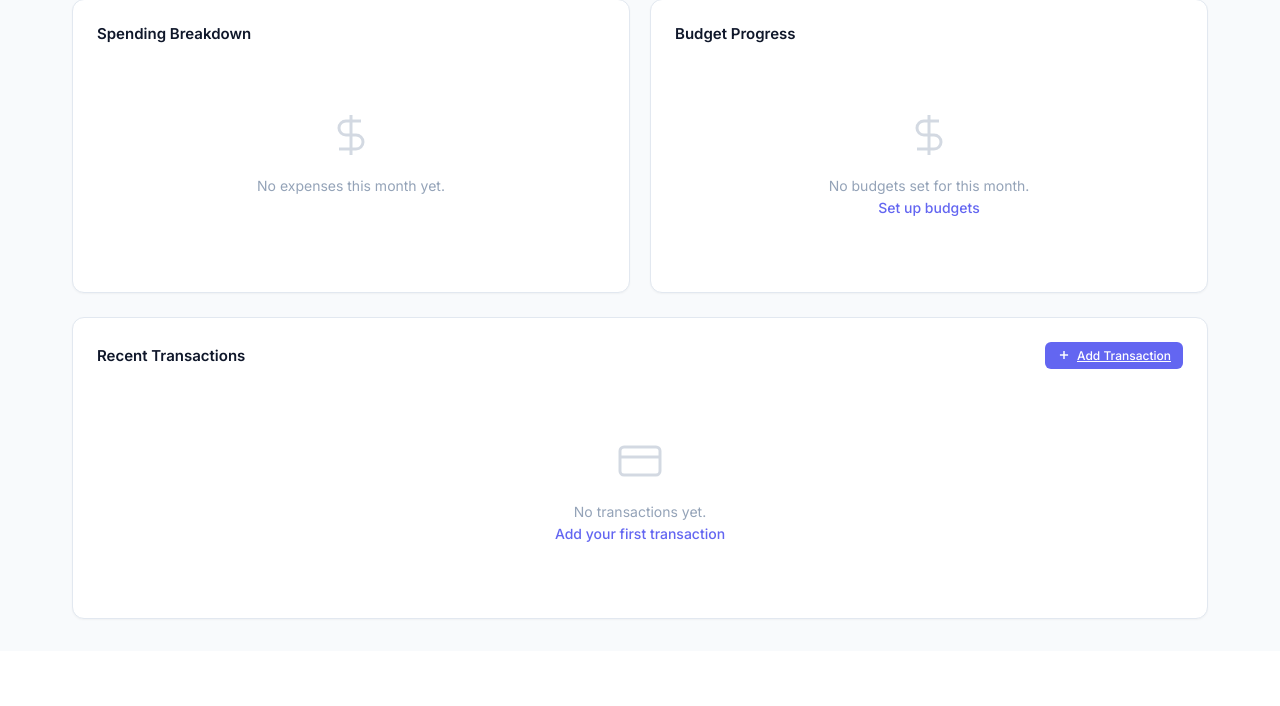
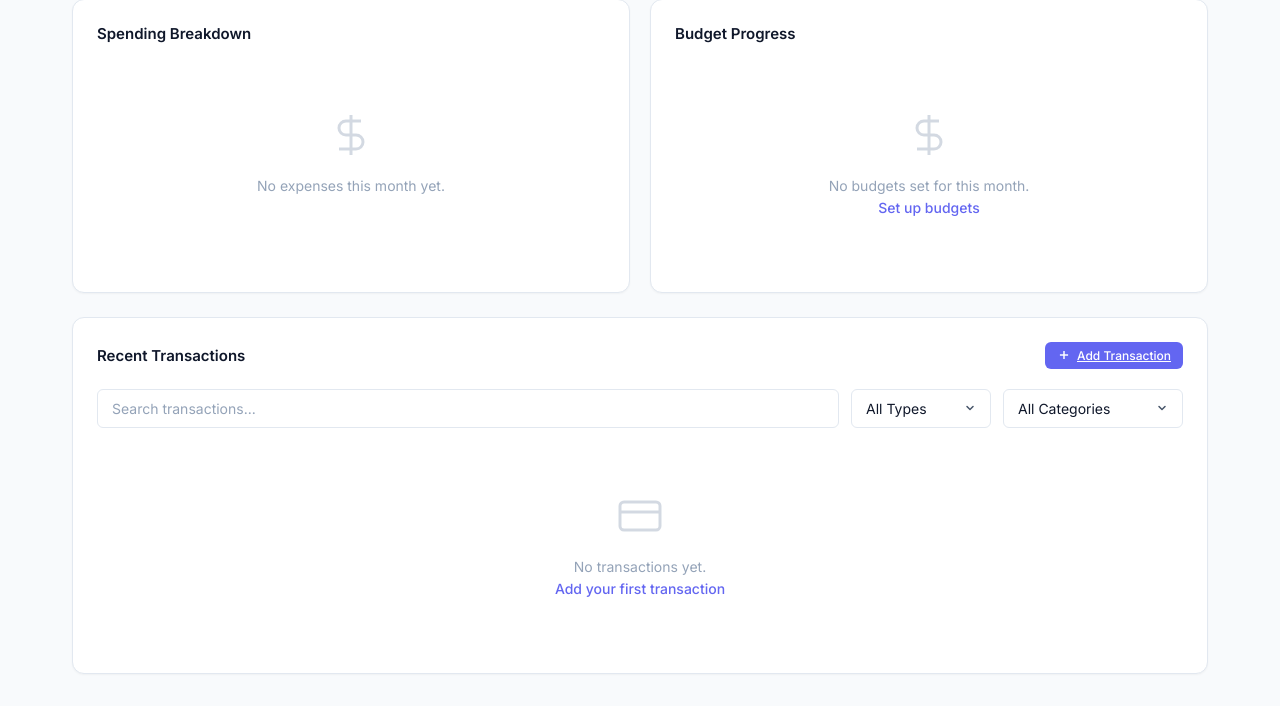
Before and after one commit to shyamrajpr7/webapp, a Flask app: page /dashboard in a window 1280 px wide. Shown: the part 353-1059 px from the top of the page. Before the commit the page ends 973 px from the top, so only its background shows below. Run offline with Flask 3, Linux system fonts and the light colour scheme; a user stored in the database is signed in; tables that the repository leaves empty hold one stand-in row (values such as "Sample post").

Commit message:
Feature 2: Add transaction search/filter on dashboard

```diff
--- a/website/finance.py
+++ b/website/finance.py
@@ -66,7 +66,9 @@
     return render_template('dashboard.html', user=current_user, transactions=recent,
         income=income, expenses=expenses, balance=balance,
         spending_data=spending_data, chart_data=chart_data,
-        max_expense=max_expense, month=month, year=year, months=months)
+        max_expense=max_expense, month=month, year=year, months=months,
+        all_transactions=monthly,
+        expense_categories=EXPENSE_CATEGORIES, income_categories=INCOME_CATEGORIES)
 
 @finance.route('/add-transaction', methods=['GET', 'POST'])
 @login_required
--- a/website/templates/dashboard.html
+++ b/website/templates/dashboard.html
@@ -133,6 +133,23 @@
             Add Transaction
         </a>
     </div>
+    <div style="display:flex; gap:12px; margin-bottom:16px; flex-wrap:wrap;">
+        <input type="text" id="searchInput" placeholder="Search transactions..." onkeyup="filterTransactions()" style="flex:1; min-width:200px;"/>
+        <select id="typeFilter" onchange="filterTransactions()" style="width:140px;">
+            <option value="all">All Types</option>
+            <option value="income">Income</option>
+            <option value="expense">Expense</option>
+        </select>
+        <select id="catFilter" onchange="filterTransactions()" style="width:180px;">
+            <option value="all">All Categories</option>
+            {% for cat in expense_categories %}
+            <option value="{{ cat }}">{{ cat }}</option>
+            {% endfor %}
+            {% for cat in income_categories %}
+            <option value="{{ cat }}">{{ cat }}</option>
+            {% endfor %}
+        </select>
+    </div>
     {% if transactions %}
     <table>
         <thead>
@@ -140,7 +157,7 @@
         </thead>
         <tbody>
             {% for t in transactions %}
-            <tr>
+            <tr data-type="{{ t.type }}" data-category="{{ t.category }}" data-desc="{{ (t.description or '')|lower }}">
                 <td style="color:var(--text-secondary);">{{ t.date.strftime('%b %d, %Y') }}</td>
                 <td><span class="badge {{ t.type }}">{{ t.type }}</span></td>
                 <td>
@@ -173,4 +190,17 @@
     </div>
     {% endif %}
 </div>
+<script>
+function filterTransactions() {
+    const search = document.getElementById('searchInput').value.toLowerCase();
+    const type = document.getElementById('typeFilter').value;
+    const cat = document.getElementById('catFilter').value;
+    document.querySelectorAll('tbody tr').forEach(row => {
+        const matchType = type === 'all' || row.dataset.type === type;
+        const matchCat = cat === 'all' || row.dataset.category === cat;
+        const matchSearch = !search || row.dataset.desc.includes(search) || row.dataset.category.toLowerCase().includes(search);
+        row.style.display = (matchType && matchCat && matchSearch) ? '' : 'none';
+    });
+}
+</script>
 {% endblock %}
```
